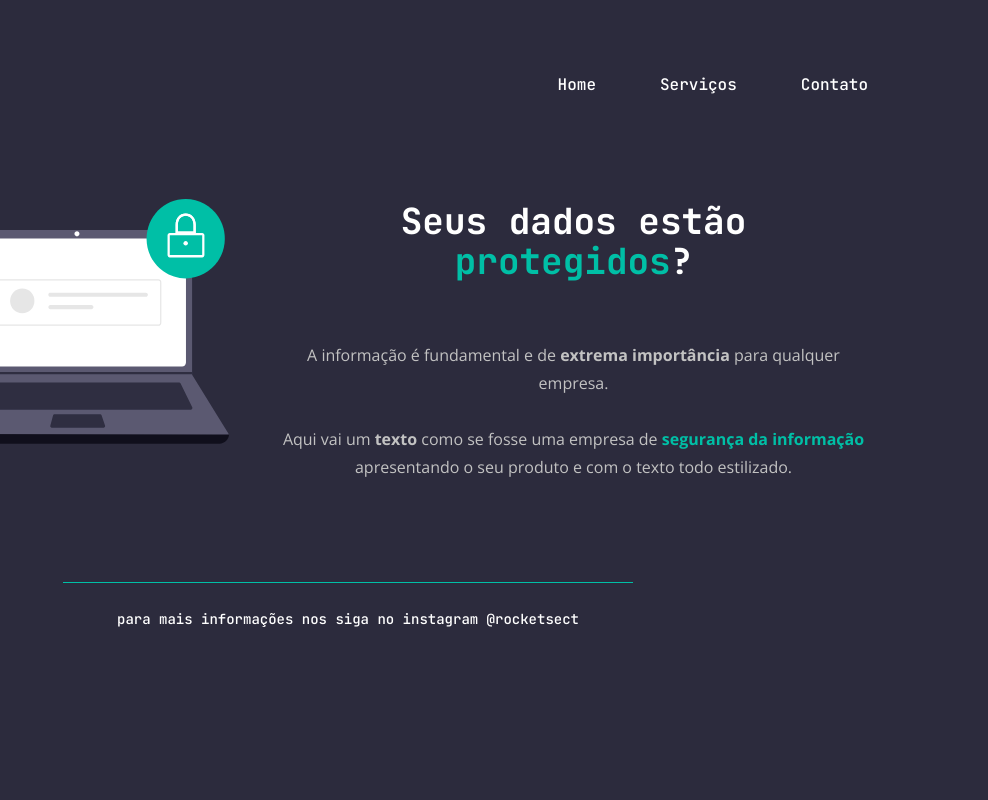
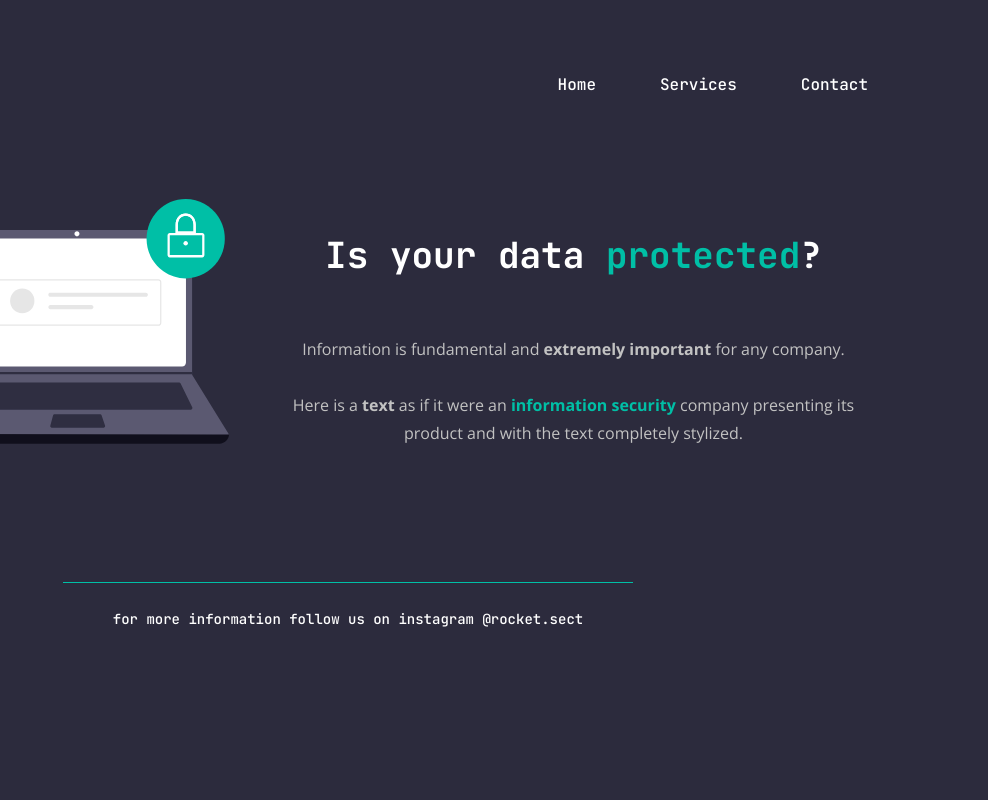
Before and after one commit to emanueltavecia/rocket.sect, a plain HTML site: page index.html in a window 1280 px wide. Shown: the full height of the page, 292-1280 px from the left. Drawn offline with nearby package versions, Linux system fonts and the light colour scheme.

Commit message:
translate page to english

```diff
--- a/index.html
+++ b/index.html
@@ -3,7 +3,7 @@
   <head>
     <meta charset="UTF-8" />
     <meta name="viewport" content="width=device-width, initial-scale=1.0" />
-    <title>Extra Project 02 - Explorer - Stage 02</title>
+    <title>Rocket.sect | Challenge 02 - Explorer - Stage 02</title>
     <link rel="preconnect" href="https://fonts.googleapis.com" />
     <link rel="preconnect" href="https://fonts.gstatic.com" crossorigin />
     <link
@@ -18,8 +18,8 @@
         <a href="#"><img src="assets/logo.svg" alt="Logo" /></a>
         <ul>
           <li><a href="#">Home</a></li>
-          <li><a href="#">Serviços</a></li>
-          <li><a href="#">Contato</a></li>
+          <li><a href="#">Services</a></li>
+          <li><a href="#">Contact</a></li>
         </ul>
       </nav>
 
@@ -27,22 +27,22 @@
         <img src="assets/img.svg" alt="Illustration" />
 
         <section>
-          <h1>Seus dados estão <span>protegidos</span>?</h1>
+          <h1>Is your data <span>protected</span>?</h1>
           <p>
-            A informação é fundamental e de
-            <strong> extrema importância </strong> para qualquer empresa.
+            Information is fundamental and
+            <strong> extremely important </strong> for any company.
             <br />
             <br />
-            Aqui vai um <strong>texto</strong> como se fosse uma empresa de
-            <span>segurança da informação</span> apresentando o seu produto e
-            com o texto todo estilizado.
+            Here is a <strong>text</strong> as if it were an
+            <span>information security</span> company presenting its product and
+            with the text completely stylized.
           </p>
         </section>
       </main>
 
       <footer>
         <div class="line"></div>
-        <p>para mais informações nos siga no instagram @rocketsect</p>
+        <p>for more information follow us on instagram @rocket.sect</p>
       </footer>
 
       <img id="dec" src="assets/dec.svg" />
```
